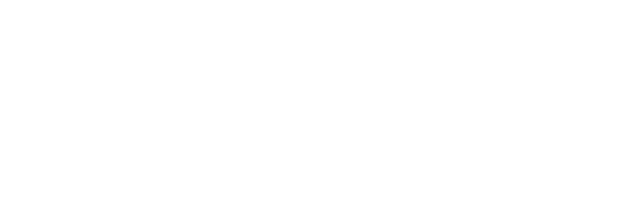
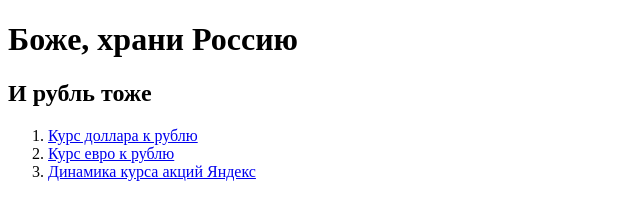
Before and after one commit to Komisss/task-html, a website: page src/index.html in a window 1280 px wide. Shown: the whole page, without its empty margins (0-640 px from the left). Drawn offline with Linux system fonts and the light colour scheme.

Commit message:
Задание по HTML

```diff
--- a/src/index.html
+++ b/src/index.html
@@ -3,5 +3,25 @@
     <head>
         <title>HTML</title>
     </head>
-    <body></body>
+    <body>
+        <h1>Боже, храни Россию</h1>
+        <h2>И рубль тоже</h2>
+        <ol>
+            <li>
+                <a href="https://yandex.ru/news/quotes/1.htmlm"
+                    >Курс доллара к рублю</a
+                >
+            </li>
+            <li>
+                <a href="https://yandex.ru/news/quotes/23.html"
+                    >Курс евро к рублю</a
+                >
+            </li>
+            <li>
+                <a href="https://yandex.com/news/quotes/43"
+                    >Динамика курса акций Яндекс</a
+                >
+            </li>
+        </ol>
+    </body>
 </html>
```
Also changed, not shown: 1 other file.
